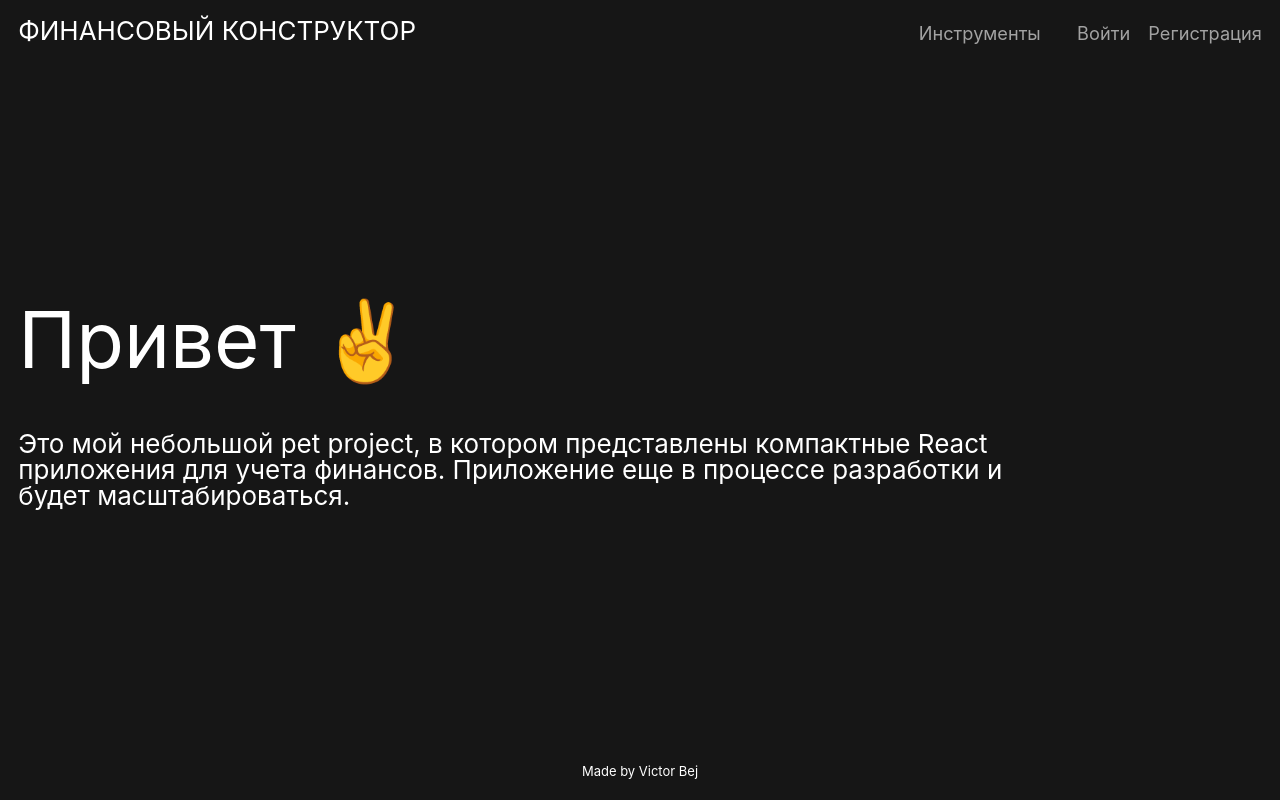
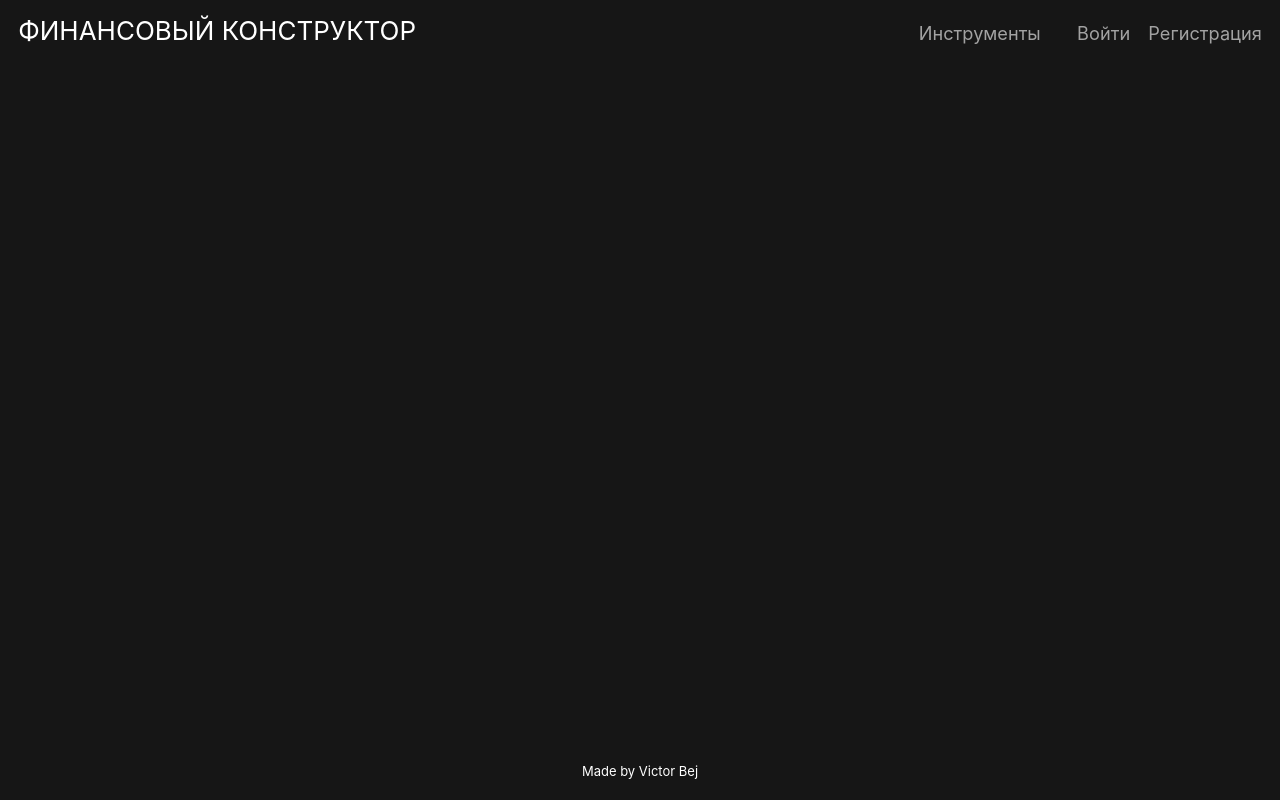
Before and after one commit to victorbej/finance-frontend, a React (Create React App) app: page / in a window 1280 px wide. Built offline with nearby package versions, Linux system fonts and the light colour scheme.

Commit message:
finance-frontend route

```diff
--- a/src/components/App/App.js
+++ b/src/components/App/App.js
@@ -18,7 +18,7 @@ function App() {
     <div className="App">
       <Header />
       <Routes>
-        <Route path="/" element={<Main />} />
+        <Route path="/finance-frontend" element={<Main />} />
       </Routes>
       <Routes>
         <Route path="/tools" element={<Tools />} />
```
